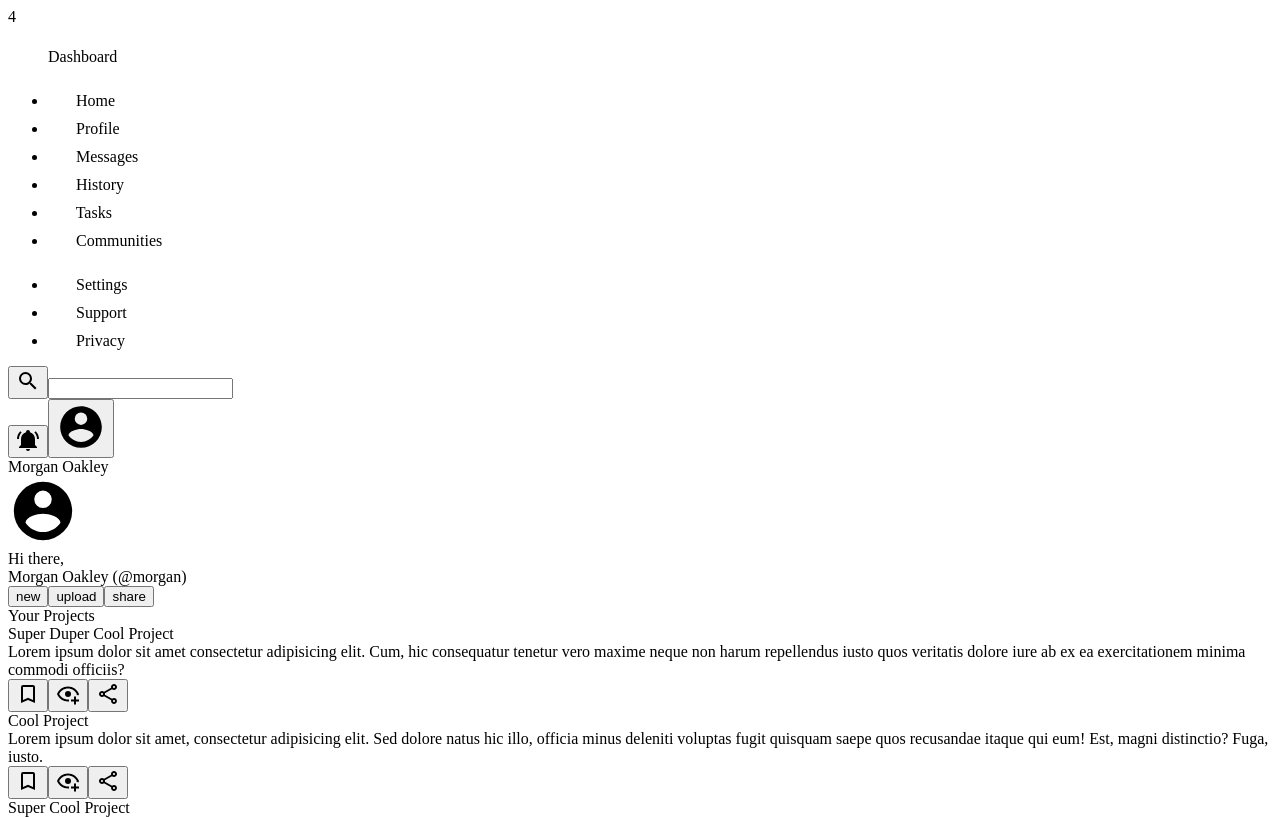
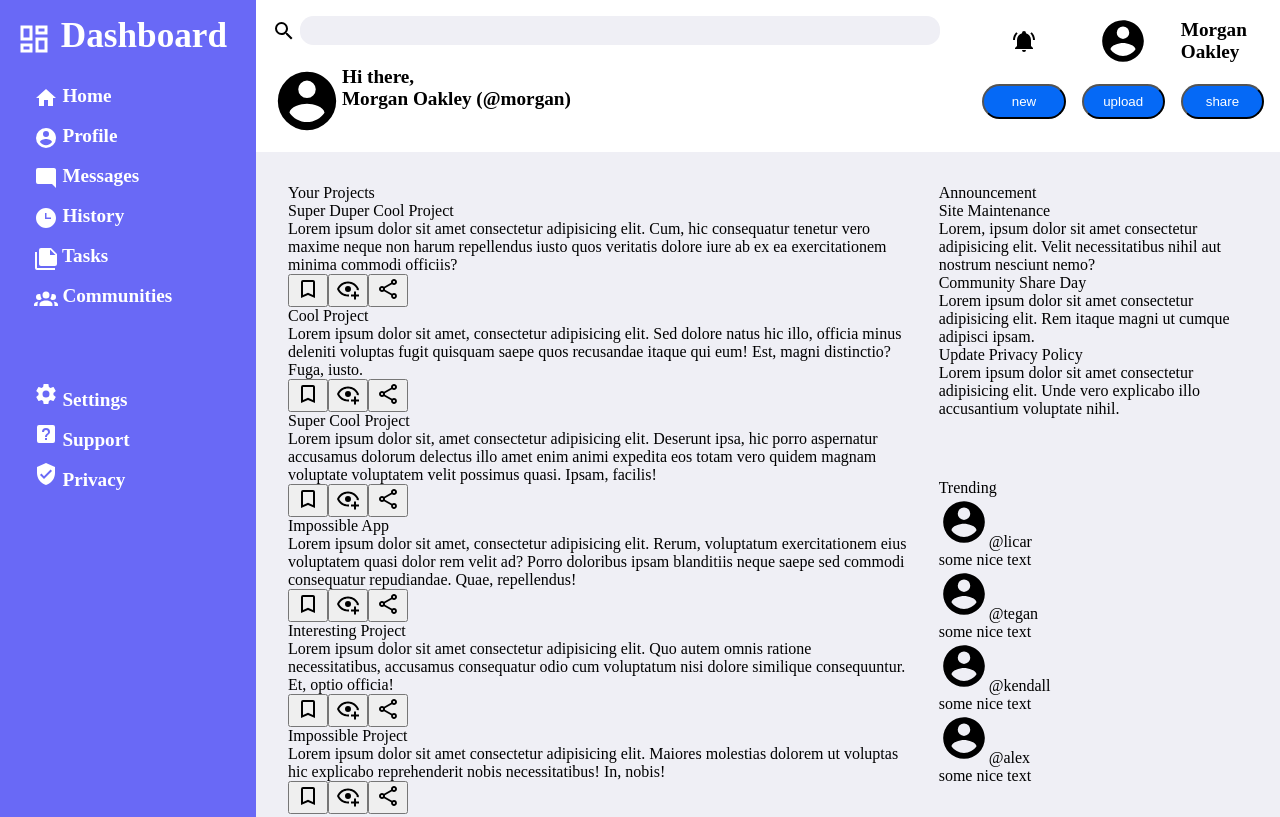
Before and after one commit to Licarsmeth/dashboard, a plain HTML site: page index.html in a window 1280 px wide. Shown: the top 817 px of the page. Drawn offline with Linux system fonts and the light colour scheme.

Commit message:
implement basic grids to the whole page

```diff
--- a/index.html
+++ b/index.html
@@ -1,4 +1,3 @@
-
 <!DOCTYPE html>
 <html lang="en">
   <head>
@@ -10,7 +9,8 @@
     <title>Admin Dashboard</title>
   </head>
   <body>
-    <nav>4      <div class="sidebar">
+    <nav>
+      <div class="sidebar">
         <div class="dashboard">
           <img src="assets/view-dashboard-outline.svg" alt="" /> Dashboard
         </div>
@@ -31,14 +31,17 @@
     </nav>
     <header>
       <div class="search">
-        <button class="search"><img src="assets/magnify.svg" alt="" /></button
-        ><input type="search" name="" id="" class="searchbar" />
+        <!-- <button class="search"> -->
+        <img src="assets/magnify.svg" alt="" />
+        <!-- </button> -->
+        <input type="search" name="" id="" class="searchbar" />
       </div>
-      <button class="bell">
-        <img src="assets/bell-ring.svg" alt="" /></button
-      ><button class="profile">
-        <img src="assets/profile-small.svg" alt="" />
-      </button>
+      <!-- <button class="bell"> -->
+      <img class="bell-ring" src="assets/bell-ring.svg" alt="" />
+      <!-- </button> -->
+      <!-- <button class="profile"> -->
+      <img class="profile-small" src="assets/profile-small.svg" alt="" />
+      <!-- </button> -->
       <div class="user-name">Morgan Oakley</div>
       <div class="greeting">
         <img src="assets/profile-big.svg" alt="" />
@@ -47,8 +50,8 @@
           Morgan Oakley (@morgan)
         </div>
       </div>
-      <button class="new">new</button><button class="upload">upload</button
-      ><button class="share">share</button>
+      <button class="nus">new</button><button class="nus">upload</button
+      ><button class="nus">share</button>
     </header>
     <main>
       <div class="project-container">
@@ -186,7 +189,7 @@
         <div class="head">Trending</div>
         <article>
           <div class="trending-user">
-            <img src="assets/profile-small.svg" alt="" />@Sameer <br />
+            <img src="assets/profile-small.svg" alt="" />@licar <br />
             some nice text
           </div>
           <div class="trending-user">
@@ -203,9 +206,6 @@
           </div>
         </article>
       </div>
-      <img src="assets/eye-plus-outline.svg" alt="">
-      <img src="assets/bell-ring.svg" alt="">
-      <img src="assets/note-multiple.svg" alt="">
     </main>
   </body>
 </html>
--- a/style.css
+++ b/style.css
@@ -0,0 +1,112 @@
+html{
+    height: 100%;
+}
+
+body{
+    height: 100%;
+    display: grid;
+    grid-template-columns: 1fr 4fr;
+    margin: 0;
+}
+
+nav{
+    background-color: rgb(105, 105, 246);
+    color: white;
+}
+
+header{
+    display: grid;
+    grid-template-columns: 70% 1fr 1fr 1fr;
+    grid-template-rows: auto auto;
+    column-gap: 1rem;
+    padding: 1rem;
+}
+
+.greeting{
+    display: grid;
+    grid-template-columns: min-content auto;
+}
+
+.sidebar{
+    font-size: 1.2rem;
+    font-weight: bold;
+    line-height: 40px;
+    padding: 1rem;
+}
+.dashboard{
+    font-size: 2.2rem;
+}
+.dashboard img, .first img, .search img{
+    vertical-align: middle;
+}
+.first, .second{
+    margin-left: -10%;
+}
+.first{
+    margin-bottom: 4rem;
+}
+.bell-ring{
+    justify-self: center;
+    align-self: center;
+}
+
+.profile-small{
+    justify-self: center;
+}
+
+.user-name{
+    font-weight: bold;
+    font-size: 1.2rem;
+    align-self: center;
+}
+
+.text{
+    font-weight: bold;
+    font-size: 1.2rem;
+}
+
+.searchbar{
+    background-color: #efeff5;
+    border-radius: 1em;
+    width: 50vw;
+    border: none;
+    height: 1.8rem;
+}
+
+.nus{
+    max-width: 100px;
+    height: 35px;
+    border-radius: 30px;
+    color: white;
+    background-color: rgb(5, 105, 246);
+    align-self: center;
+    /* justify-self: center; */
+}
+
+nav{
+    grid-row: 1/3;
+}
+
+li{
+    list-style: none;
+}
+
+main{
+    display: grid;
+    grid-template-columns: 2fr 1fr;
+    background-color: #efeff5;
+    padding: 2rem;
+    gap: 2rem;
+}
+
+.project-container{
+    grid-row: 1/3;
+}
+
+/* .announcements{
+
+}
+
+.trending{
+
+} */
```
